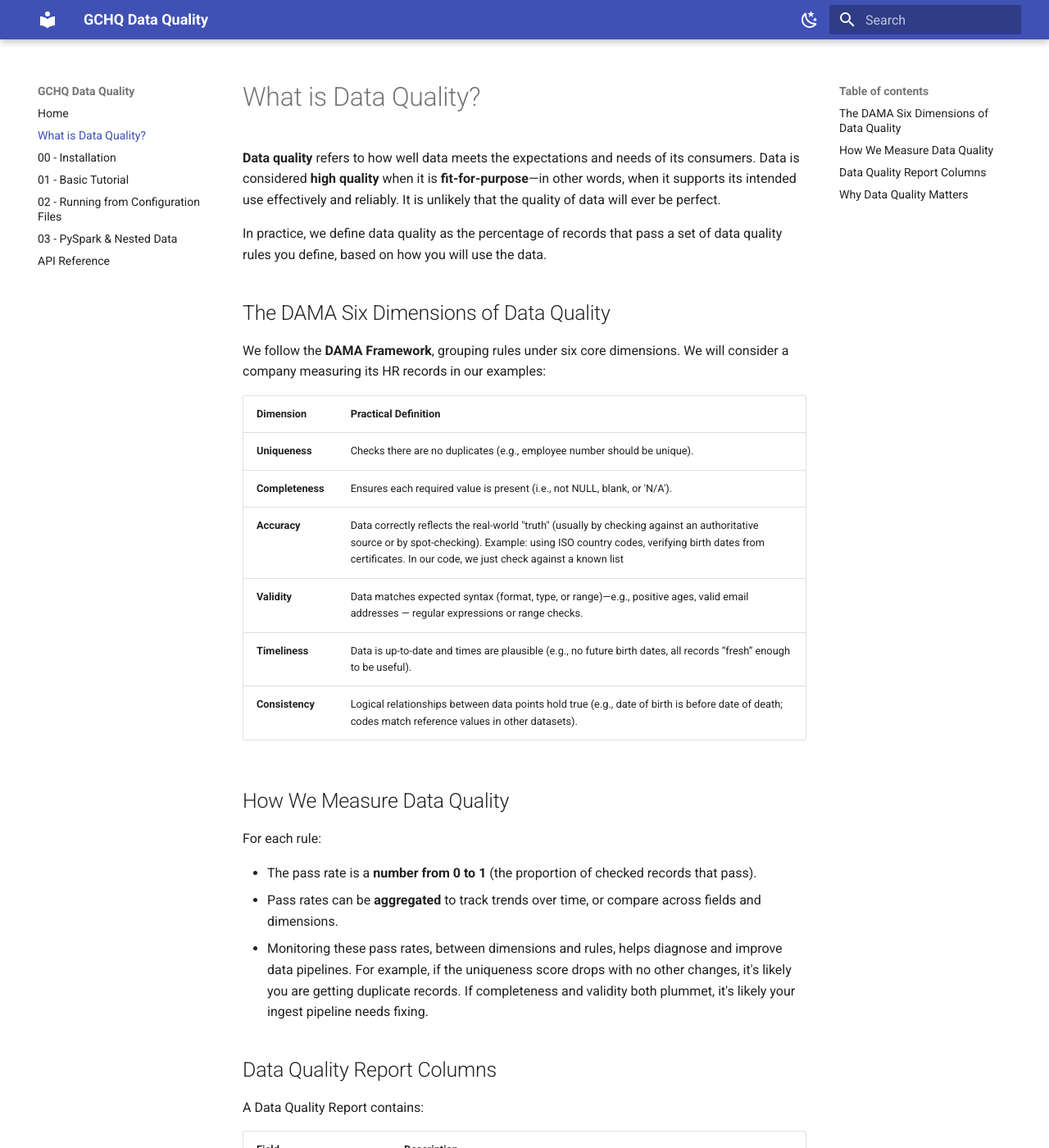
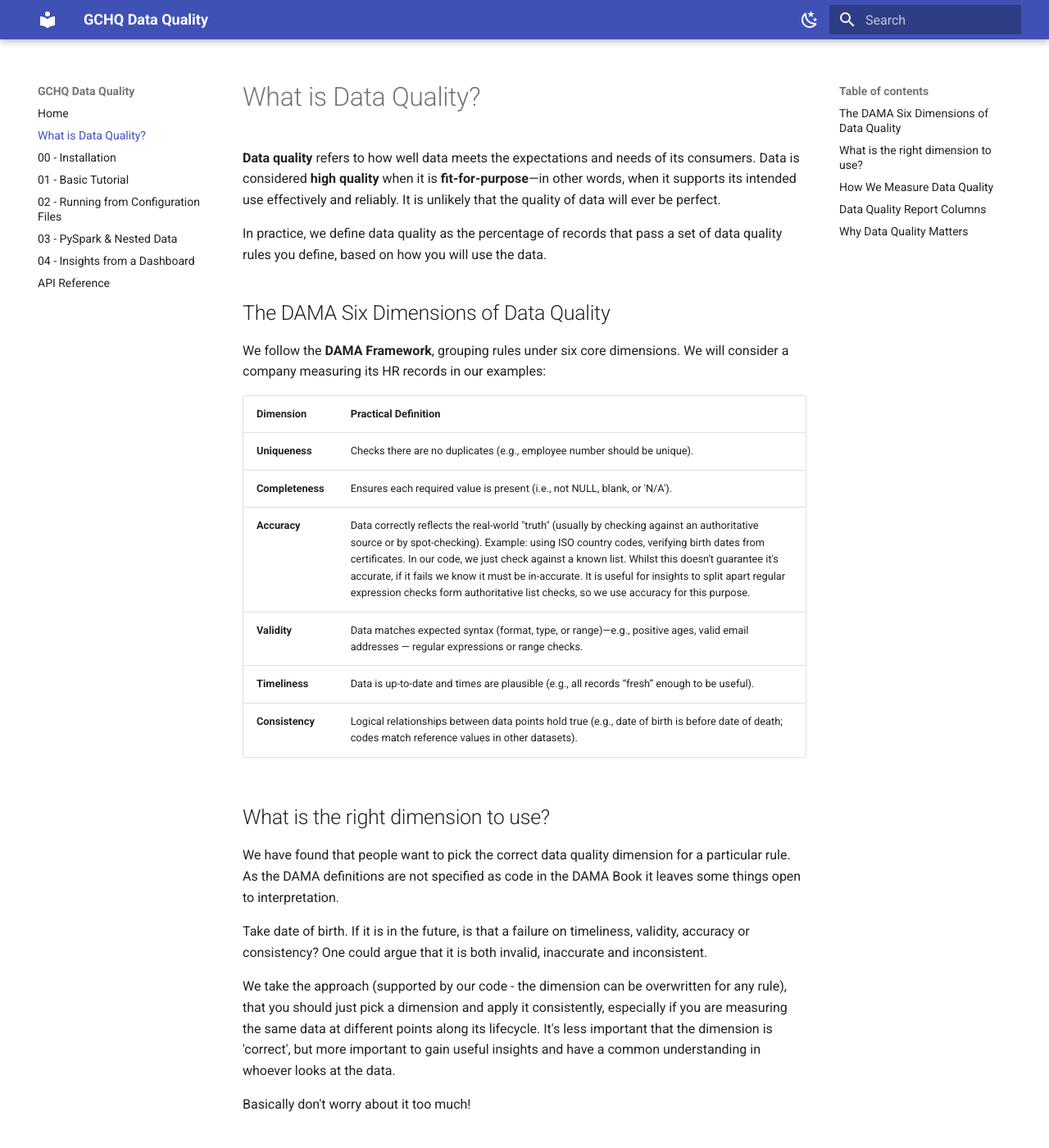
Before and after one commit to gchq/gchq-data-quality, an MkDocs documentation site: the page built from docs/what-is-data-quality.md, in a window 1280 px wide and 1400 px high. Shown: the whole window at 82% size. Built offline with MkDocs 1.6.1 and Material for MkDocs 9.7.7, drawn with Linux system fonts in a browser that asks for light colours.

Commit message:
dashboard examples added to docs

```diff
--- a/docs/what-is-data-quality.md
+++ b/docs/what-is-data-quality.md
@@ -14,10 +14,19 @@ We follow the **DAMA Framework**, grouping rules under six core dimensions. We w
 |--|-|
 | **Uniqueness**   | Checks there are no duplicates (e.g., employee number should be unique).                                 |
 | **Completeness** | Ensures each required value is present (i.e., not NULL, blank, or 'N/A').                                |
-| **Accuracy**     | Data correctly reflects the real-world "truth" (usually by checking against an authoritative source or by spot-checking). Example: using ISO country codes, verifying birth dates from certificates. In our code, we just check against a known list |
+| **Accuracy**     | Data correctly reflects the real-world "truth" (usually by checking against an authoritative source or by spot-checking). Example: using ISO country codes, verifying birth dates from certificates. In our code, we just check against a known list. Whilst this doesn't guarantee it's accurate, if it fails we know it must be in-accurate. It is useful for insights to split apart regular expression checks form authoritative list checks, so we use accuracy for this purpose. |
 | **Validity**     | Data matches expected syntax (format, type, or range)—e.g., positive ages, valid email addresses — regular expressions or range checks. |
-| **Timeliness**   | Data is up-to-date and times are plausible (e.g., no future birth dates, all records “fresh” enough to be useful). |
+| **Timeliness**   | Data is up-to-date and times are plausible (e.g., all records “fresh” enough to be useful). |
 | **Consistency**  | Logical relationships between data points hold true (e.g., date of birth is before date of death; codes match reference values in other datasets). |
+
+## What is the right dimension to use?
+We have found that people want to pick the correct data quality dimension for a particular rule. As the DAMA definitions are not specified as code in the DAMA Book it leaves some things open to interpretation.
+
+Take date of birth. If it is in the future, is that a failure on timeliness, validity, accuracy or consistency? One could argue that it is both invalid, inaccurate and inconsistent.
+
+We take the approach (supported by our code - the dimension can be overwritten for any rule), that you should just pick a dimension and apply it consistently, especially if you are measuring the same data at different points along its lifecycle. It's less important that the dimension is 'correct', but more important to gain useful insights and have a common understanding in whoever looks at the data.
+
+Basically don't worry about it too much!
 
 ## How We Measure Data Quality
 
--- a/mkdocs.yml
+++ b/mkdocs.yml
@@ -33,6 +33,7 @@ nav:
   - 01 - Basic Tutorial: python-basic.md
   - 02 - Running from Configuration Files: python-advanced.md
   - 03 - PySpark & Nested Data: python-pyspark.md
+  - 04 - Insights from a Dashboard: insights.md
   - API Reference: api.md
 
 markdown_extensions:
```
Also changed, not shown: docs/insights.md (added, +62 -0 lines), docs/media/dq_insights_duplicate_data.png (added), docs/media/dq_insights_new_values_appearing.png (added), docs/media/dq_insights_pipeline_failure.png (added), docs/media/dq_insights_weekend_completeness_dips.png (added), docs/media/dq_insights_weekend_data_late.png (added).
